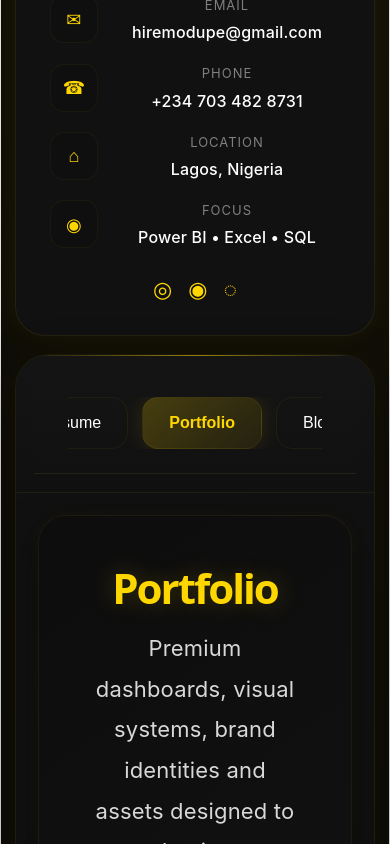
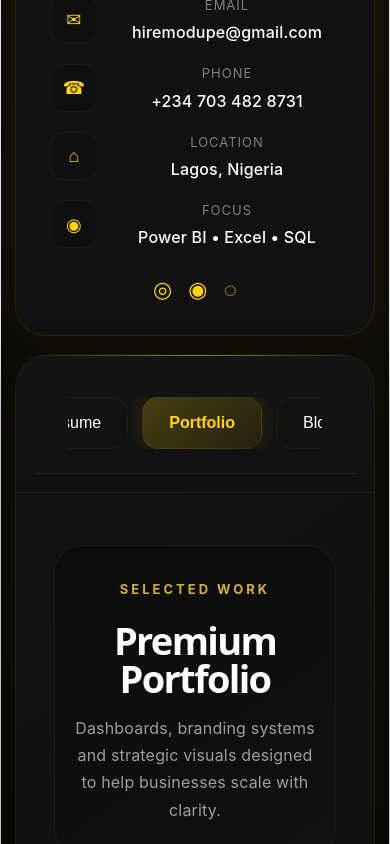
Before and after one commit to Lifeofasage-byte/modupe-portfolio, a React (Vite) app: page / in a window 390 px wide. Both pictures are taken after a click on the button "Portfolio". Shown: the part 491-1335 px from the top of the page. Built offline with nearby package versions, Linux system fonts and the light colour scheme.

Commit message:
Rebuilt premium responsive portfolio section

```diff
--- a/src/components/Sections.jsx
+++ b/src/components/Sections.jsx
@@ -487,7 +487,7 @@ if (activeSection === "about") {
     );
   }
 
-  /* PORTFOLIO */
+  /* PREMIUM PORTFOLIO SECTION (Desktop + Tablet + Mobile Responsive) */
 if (activeSection === "portfolio") {
   const portfolioItems = [
     /* DASHBOARDS */
@@ -495,80 +495,38 @@ if (activeSection === "portfolio") {
       title: "Sales Dashboard",
       category: "Dashboards",
       image: "/dashboards/sales.png",
-      desc: "Revenue trends and KPIs.",
+      desc: "Revenue trends, conversion metrics and executive KPIs.",
       link: "/dashboards/sales.png",
     },
     {
       title: "Finance Dashboard",
       category: "Dashboards",
       image: "/dashboards/finance.png",
-      desc: "Profitability and budgets.",
+      desc: "Profitability, budgets and forecasting intelligence.",
       link: "/dashboards/finance.png",
     },
     {
       title: "HR Dashboard",
       category: "Dashboards",
       image: "/dashboards/hr.png",
-      desc: "Retention and hiring metrics.",
+      desc: "Retention, workforce and hiring analytics.",
       link: "/dashboards/hr.png",
     },
-    {
-      title: "Marketing Dashboard",
-      category: "Dashboards",
-      image: "/dashboards/marketing.png",
-      desc: "ROI and campaign analytics.",
-      link: "/dashboards/marketing.png",
-    },
 
-    /* GRAPHIC DESIGN */
-    {
-      title: "Business Flyer",
-      category: "Graphic Design",
-      image: "/graphics/business-flyer.png",
-      desc: "Luxury business flyer design.",
-      link: "/graphics/business-flyer.png",
-    },
+    /* GRAPHICS */
     {
       title: "Corporate Flyer",
       category: "Graphic Design",
       image: "/graphics/corporate-flyer.png",
-      desc: "Corporate campaign visuals.",
+      desc: "Premium marketing visuals for campaigns.",
       link: "/graphics/corporate-flyer.png",
-    },
-    {
-      title: "Crypto Promo",
-      category: "Graphic Design",
-      image: "/graphics/crypto-promo-flyer.png",
-      desc: "Fintech luxury advert.",
-      link: "/graphics/crypto-promo-flyer.png",
-    },
-    {
-      title: "Fashion Banner",
-      category: "Graphic Design",
-      image: "/graphics/fashion-banner.png",
-      desc: "Premium fashion promo.",
-      link: "/graphics/fashion-banner.png",
     },
     {
       title: "Luxury Ads",
       category: "Graphic Design",
       image: "/graphics/luxury-social-ads.png",
-      desc: "Social ad creatives.",
+      desc: "High-converting paid ad creatives.",
       link: "/graphics/luxury-social-ads.png",
-    },
-    {
-      title: "Real Estate Poster",
-      category: "Graphic Design",
-      image: "/graphics/real-estate-poster.png",
-      desc: "Property campaign visual.",
-      link: "/graphics/real-estate-poster.png",
-    },
-    {
-      title: "Restaurant Flyer",
-      category: "Graphic Design",
-      image: "/graphics/restaurant-flyer.png",
-      desc: "Food brand flyer.",
-      link: "/graphics/restaurant-flyer.png",
     },
 
     /* BRANDING */
@@ -576,22 +534,15 @@ if (activeSection === "portfolio") {
       title: "SAGE Analytics",
       category: "Branding",
       image: "/branding/sage-branding.png",
-      desc: "Luxury analytics identity.",
+      desc: "Luxury identity system for analytics brand.",
       link: "/branding/sage-branding.png",
     },
     {
       title: "Luxora Collection",
       category: "Branding",
       image: "/branding/luxury-logo-system.png",
-      desc: "Fashion logo identity.",
+      desc: "Elegant fashion logo system.",
       link: "/branding/luxury-logo-system.png",
-    },
-    {
-      title: "Wennys Kitchen",
-      category: "Branding",
-      image: "/branding/restaurant-brand-identity.png",
-      desc: "Restaurant logo identity.",
-      link: "/branding/restaurant-brand-identity.png",
     },
   ];
 
@@ -602,24 +553,80 @@ if (activeSection === "portfolio") {
           (item) => item.category === portfolioTab
         );
 
+  const isMobile = window.innerWidth < 768;
+  const isTablet =
+    window.innerWidth >= 768 &&
+    window.innerWidth < 1024;
+
   return (
-    <div style={pageStyle}>
+    <div
+      style={{
+        padding: isMobile
+          ? "30px 16px"
+          : isTablet
+          ? "40px 28px"
+          : "60px",
+        display: "flex",
+        flexDirection: "column",
+        gap: "32px",
+      }}
+    >
       {/* HERO */}
-      <div style={eliteCardLarge}>
-        <h1 style={eliteHeading}>Portfolio</h1>
+      <div
+        style={{
+          background:
+            "linear-gradient(145deg,#0b0b0b,#111)",
+          border:
+            "1px solid rgba(255,255,255,0.05)",
+          borderRadius: "28px",
+          padding: isMobile
+            ? "32px 20px"
+            : "55px 40px",
+          textAlign: "center",
+        }}
+      >
+        <p
+          style={{
+            color: "#D4AF37",
+            fontSize: "13px",
+            letterSpacing: "3px",
+            fontWeight: "700",
+            marginBottom: "14px",
+          }}
+        >
+          SELECTED WORK
+        </p>
+
+        <h1
+          style={{
+            color: "#fff",
+            fontSize: isMobile
+              ? "38px"
+              : isTablet
+              ? "56px"
+              : "76px",
+            lineHeight: "1",
+            fontWeight: "900",
+            marginBottom: "18px",
+          }}
+        >
+          Premium Portfolio
+        </h1>
 
         <p
           style={{
-            ...bodyText,
-            textAlign: "center",
-            maxWidth: "900px",
+            color: "#9e9e9e",
+            maxWidth: "780px",
             margin: "0 auto",
-            fontSize: "22px",
+            fontSize: isMobile
+              ? "16px"
+              : "20px",
+            lineHeight: "1.7",
           }}
         >
-          Premium dashboards, visual systems,
-          brand identities and assets designed
-          to grow businesses.
+          Dashboards, branding systems and
+          strategic visuals designed to help
+          businesses scale with clarity.
         </p>
       </div>
 
@@ -627,8 +634,9 @@ if (activeSection === "portfolio") {
       <div
         style={{
           display: "flex",
-          gap: "14px",
           flexWrap: "wrap",
+          gap: "12px",
+          justifyContent: "center",
         }}
       >
         {[
@@ -641,22 +649,25 @@ if (activeSection === "portfolio") {
             key={tab}
             onClick={() => setPortfolioTab(tab)}
             style={{
-              padding: "14px 24px",
-              borderRadius: "40px",
+              padding: isMobile
+                ? "12px 18px"
+                : "14px 24px",
+              borderRadius: "50px",
               border:
                 portfolioTab === tab
-                  ? "1px solid #ffd700"
-                  : "1px solid rgba(255,215,0,0.08)",
+                  ? "1px solid #D4AF37"
+                  : "1px solid rgba(255,255,255,0.08)",
               background:
                 portfolioTab === tab
-                  ? "linear-gradient(135deg,#2a2500,#111)"
-                  : "#0d0d0d",
+                  ? "#151515"
+                  : "#0c0c0c",
               color:
                 portfolioTab === tab
-                  ? "#ffd700"
+                  ? "#D4AF37"
                   : "#fff",
-              fontWeight: "800",
+              fontWeight: "700",
               cursor: "pointer",
+              transition: "0.3s ease",
             }}
           >
             {tab}
@@ -668,9 +679,12 @@ if (activeSection === "portfolio") {
       <div
         style={{
           display: "grid",
-          gridTemplateColumns:
-            "repeat(auto-fit,minmax(320px,1fr))",
-          gap: "26px",
+          gridTemplateColumns: isMobile
+            ? "1fr"
+            : isTablet
+            ? "repeat(2,1fr)"
+            : "repeat(3,1fr)",
+          gap: "24px",
         }}
       >
         {filtered.map((item, index) => (
@@ -685,103 +699,54 @@ if (activeSection === "portfolio") {
           >
             <div
               style={{
-                ...eliteCard,
-                padding: 0,
+                background:
+                  "linear-gradient(145deg,#0d0d0d,#141414)",
+                border:
+                  "1px solid rgba(255,255,255,0.05)",
+                borderRadius: "24px",
                 overflow: "hidden",
+                transition: "0.35s ease",
                 cursor: "pointer",
               }}
               onMouseEnter={(e) => {
-                const img =
-                  e.currentTarget.querySelector("img");
-                const overlay =
-                  e.currentTarget.querySelector(
-                    ".overlay"
-                  );
-
-                img.style.transform = "scale(1.06)";
-                overlay.style.opacity = "1";
-
                 e.currentTarget.style.transform =
                   "translateY(-8px)";
+                e.currentTarget.style.boxShadow =
+                  "0 20px 50px rgba(0,0,0,0.35)";
               }}
               onMouseLeave={(e) => {
-                const img =
-                  e.currentTarget.querySelector("img");
-                const overlay =
-                  e.currentTarget.querySelector(
-                    ".overlay"
-                  );
-
-                img.style.transform = "scale(1)";
-                overlay.style.opacity = "0";
-
                 e.currentTarget.style.transform =
                   "translateY(0px)";
+                e.currentTarget.style.boxShadow =
+                  "none";
               }}
             >
               {/* IMAGE */}
-              <div
-                style={{
-                  position: "relative",
-                  overflow: "hidden",
-                }}
-              >
               <img
                 src={item.image}
                 alt={item.title}
                 style={{
                   width: "100%",
-                    height: "300px",
+                  height: isMobile
+                    ? "220px"
+                    : "260px",
                   objectFit: "cover",
-                    transition: "0.45s ease",
                 }}
               />
 
-                {/* EYE OVERLAY */}
+              {/* CONTENT */}
               <div
-                  className="overlay"
                 style={{
-                    position: "absolute",
-                    inset: 0,
-                    background:
-                      "rgba(0,0,0,0.55)",
-                    display: "flex",
-                    alignItems: "center",
-                    justifyContent: "center",
-                    opacity: 0,
-                    transition: "0.35s ease",
+                  padding: "24px",
                 }}
               >
-                  <div
-                    style={{
-                      width: "70px",
-                      height: "70px",
-                      borderRadius: "50%",
-                      background:
-                        "rgba(255,215,0,0.95)",
-                      color: "#000",
-                      fontSize: "34px",
-                      display: "flex",
-                      alignItems: "center",
-                      justifyContent: "center",
-                      fontWeight: "900",
-                      boxShadow:
-                        "0 0 25px rgba(255,215,0,0.35)",
-                    }}
-                  >
-                    👁
-                  </div>
-                </div>
-              </div>
-
-              {/* CONTENT */}
-              <div style={{ padding: "24px" }}>
                 <p
                   style={{
-                    color: "#ffd700",
-                    fontSize: "13px",
-                    fontWeight: "800",
+                    color: "#D4AF37",
+                    fontSize: "12px",
+                    letterSpacing: "2px",
                     marginBottom: "10px",
+                    fontWeight: "700",
                   }}
                 >
                   {item.category}
@@ -790,14 +755,21 @@ if (activeSection === "portfolio") {
                 <h3
                   style={{
                     color: "#fff",
-                    fontSize: "28px",
-                    marginBottom: "12px",
+                    fontSize: "26px",
+                    marginBottom: "10px",
+                    fontWeight: "800",
                   }}
                 >
                   {item.title}
                 </h3>
 
-                <p style={bodyText}>
+                <p
+                  style={{
+                    color: "#9e9e9e",
+                    lineHeight: "1.7",
+                    fontSize: "15px",
+                  }}
+                >
                   {item.desc}
                 </p>
               </div>
```
Lines whose indentation alone changed are shown as unchanged.
